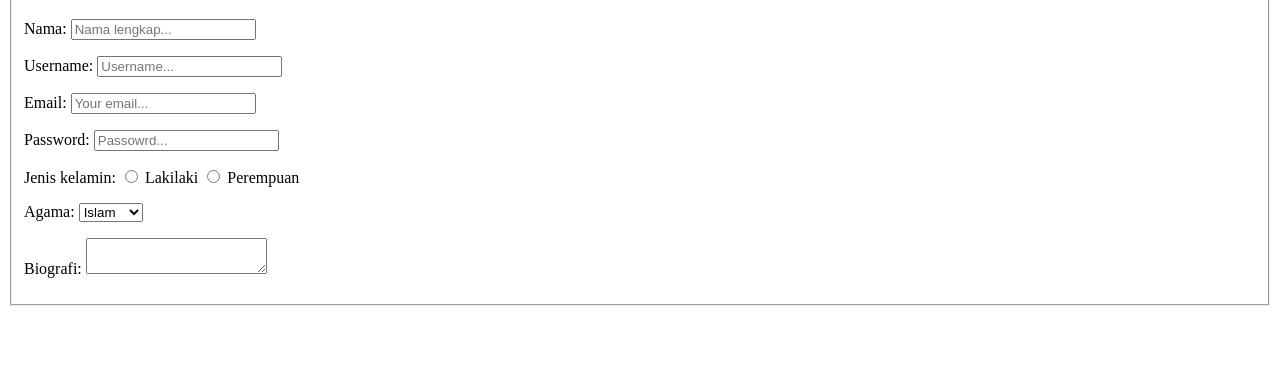
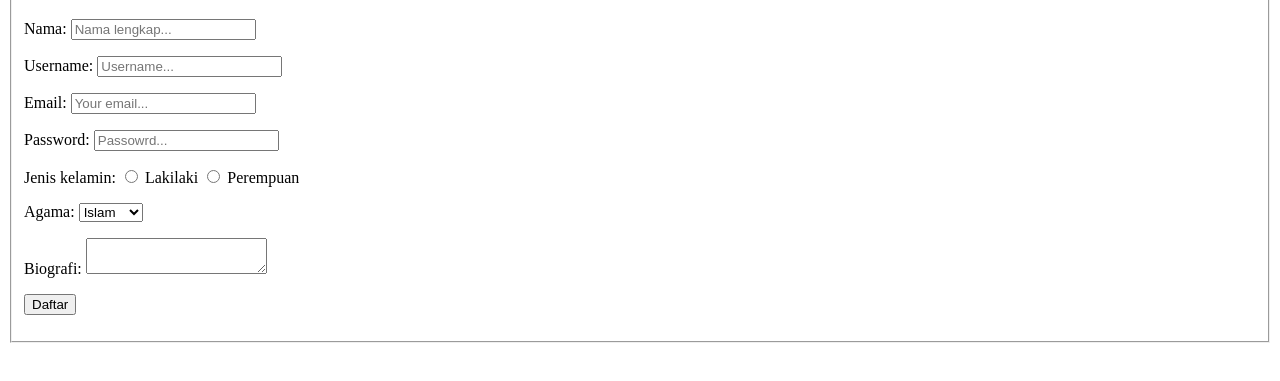
Before and after one commit to NicoAndreas/pts_genap, a plain HTML site: page index.html in a window 1280 px wide. Shown: the part 87-468 px from the top of the page. Drawn offline with Linux system fonts and the light colour scheme.

Commit message:
tahap akhir dan selesai

```diff
--- a/index.html
+++ b/index.html
@@ -45,6 +45,10 @@ Perempuan</label>
 <label>Biografi:</label>
 <textarea name="biografi"></textarea>
 </p>
+<p>
+    <input type="submit" name="submit" value="Daftar" />
+    </p>
+</fieldset>
 </form>
 </body>
 </html>
```
